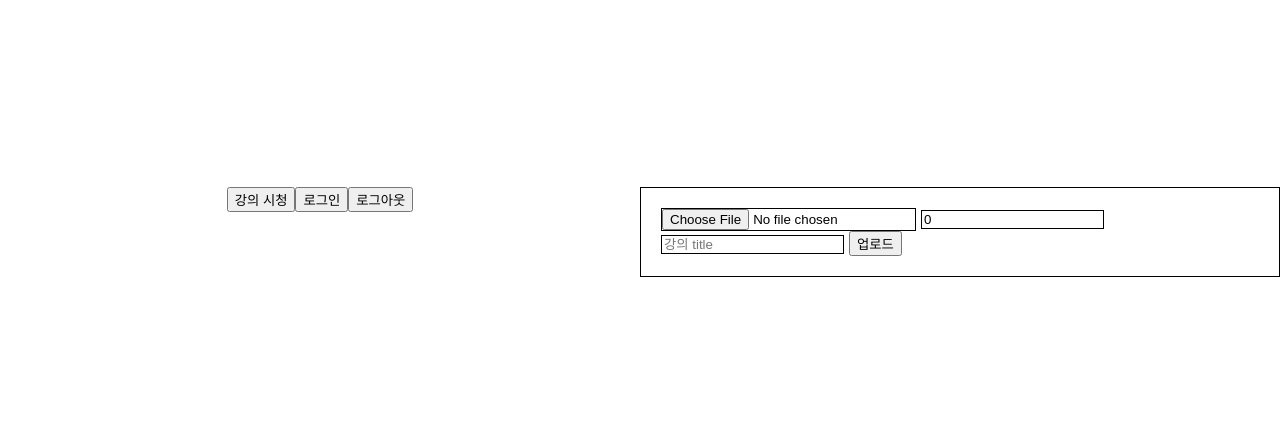
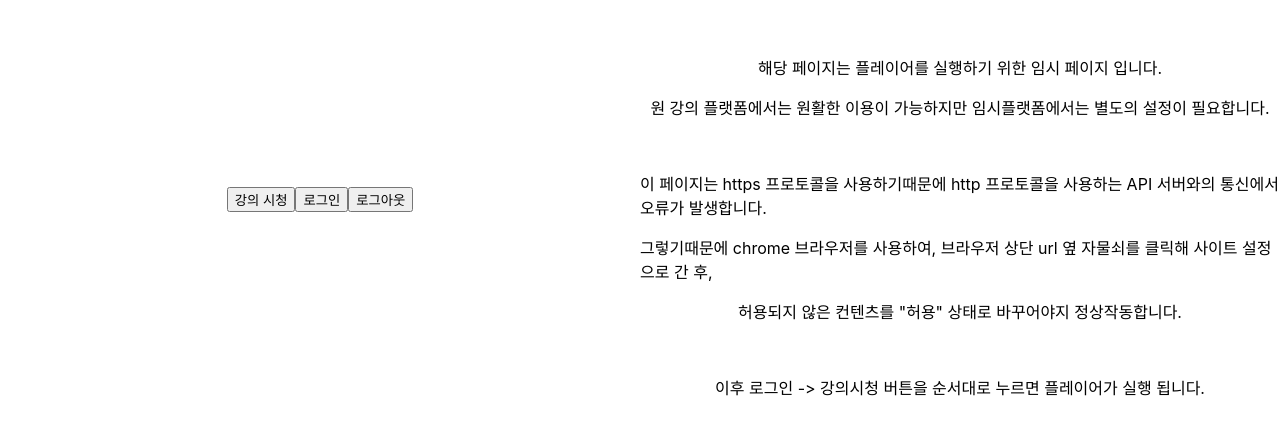
Before and after one commit to Jaeheon-Sim/simplayer_temp_platform, a React (Create React App) app: page / in a window 1280 px wide. Shown: the part 163-598 px from the top of the page. Built offline with nearby package versions, Linux system fonts and the light colour scheme.

Commit message:
fix: 설명 추가

```diff
--- a/src/components/Platform.jsx
+++ b/src/components/Platform.jsx
@@ -93,8 +93,8 @@ export default function Platform() {
         [
           JSON.stringify({
             description: ".",
-            objective: ".1",
-            title: "시연 영상",
+            objective: ".2",
+            title: "시연 영상, 강의 목차 이동을 위한 영상",
           }),
         ],
         { type: "application/json" }
@@ -145,6 +145,30 @@ export default function Platform() {
           <button onClick={logout}>로그아웃</button>
         </TempBox>
         <TempBox>
+          <p>해당 페이지는 플레이어를 실행하기 위한 임시 페이지 입니다.</p>
+          <p>
+            원 강의 플랫폼에서는 원활한 이용이 가능하지만 임시플랫폼에서는
+            별도의 설정이 필요합니다.
+          </p>
+          <br />
+          <p>
+            이 페이지는 https 프로토콜을 사용하기때문에 http 프로토콜을 사용하는
+            API 서버와의 통신에서 오류가 발생합니다.
+          </p>
+
+          <p>
+            그렇기때문에 chrome 브라우저를 사용하여, 브라우저 상단 url 옆
+            자물쇠를 클릭해 사이트 설정으로 간 후,
+          </p>
+          <p>허용되지 않은 컨텐츠를 "허용" 상태로 바꾸어야지 정상작동합니다.</p>
+          <br />
+          <p>
+            이후 로그인 -> 강의시청 버튼을 순서대로 누르면 플레이어가 실행
+            됩니다.
+          </p>
+          <br />
+        </TempBox>
+        {/* <TempBox>
           <div>
             <Form>
               <Input
@@ -174,7 +198,7 @@ export default function Platform() {
               <button onClick={upload}>업로드</button>
             </Form>
           </div>
-        </TempBox>
+        </TempBox> */}
       </TempTab>
     </Wrapper>
   );
```
